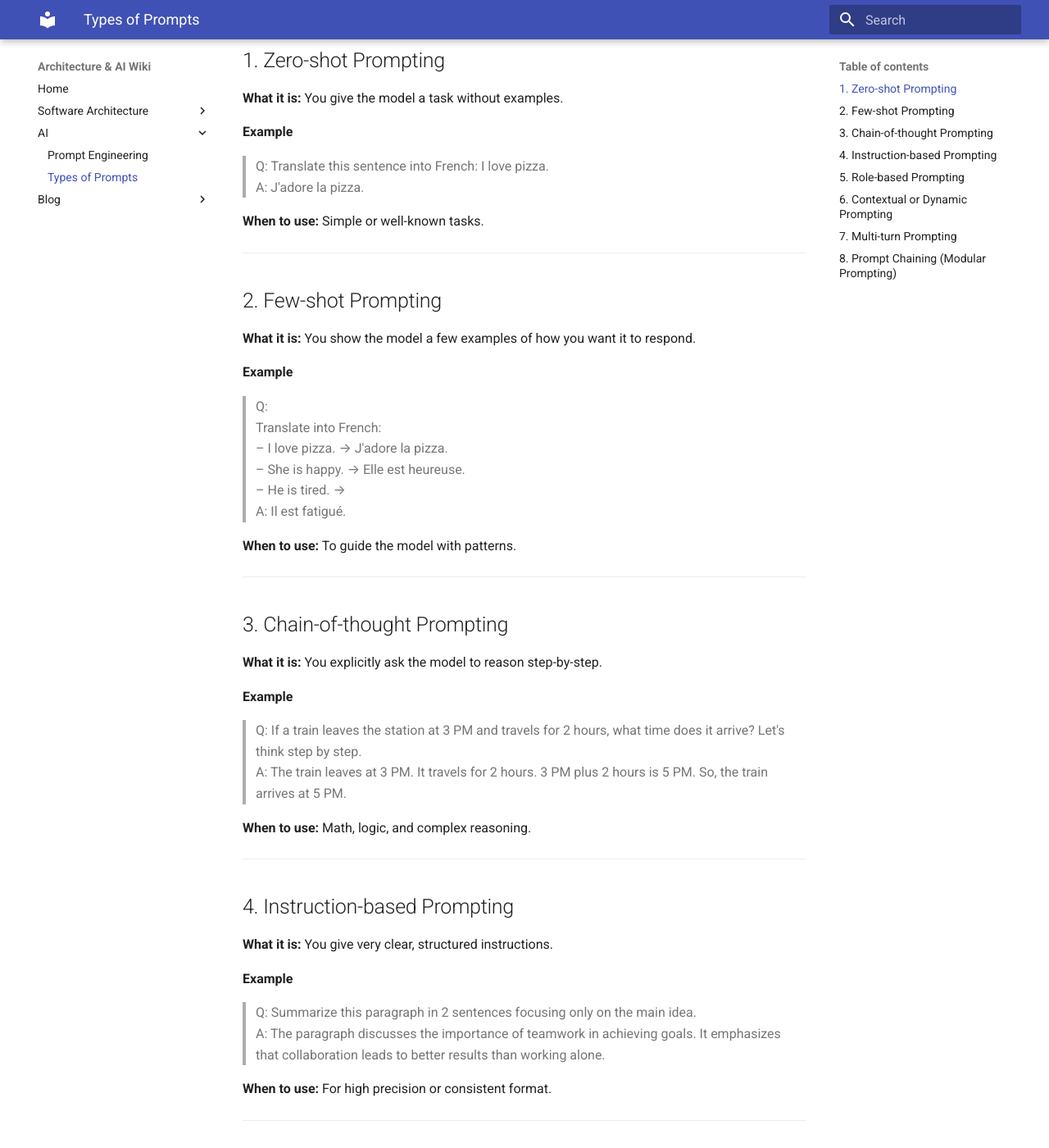
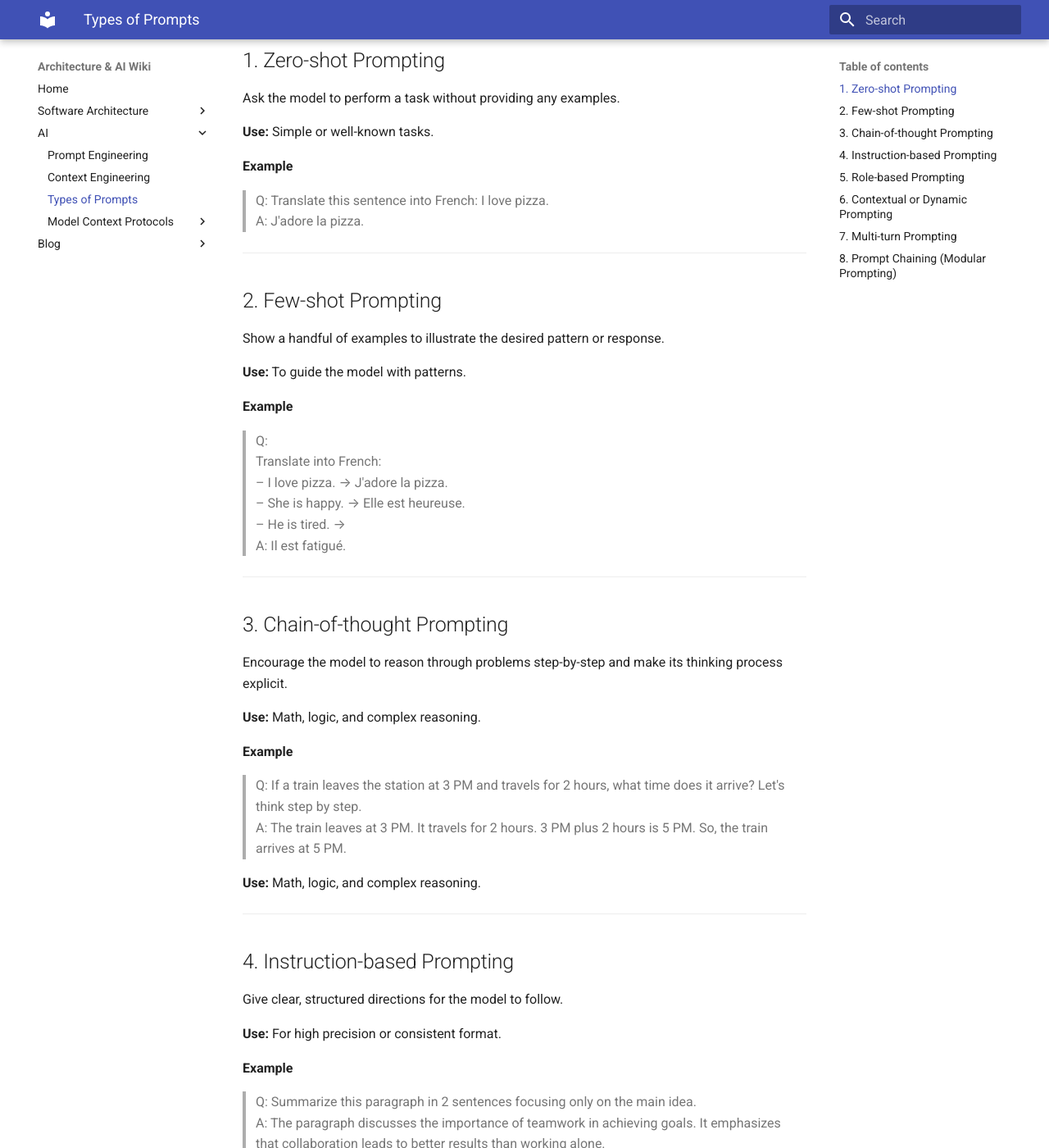
Before and after one commit to spa46/archai-wiki, an MkDocs documentation site: the page built from docs/ai/types-of-prompts.md, in a window 1280 px wide and 1400 px high, scrolled down 241 px. Shown: the whole window at 82% size. Built offline with MkDocs 1.6.1 and Material for MkDocs 9.7.7, drawn with Linux system fonts in a browser that asks for light colours; some of the changed text lies outside the part shown.

Commit message:
[Update Pages] Pages include: - context engineering - model context protocol

```diff
--- a/docs/ai/types-of-prompts.md
+++ b/docs/ai/types-of-prompts.md
@@ -5,18 +5,20 @@ This page describes common types of prompts used with AI language models. Each t
 ---
 
 ## 1. Zero-shot Prompting
-**What it is:** You give the model a task without examples.
+Ask the model to perform a task without providing any examples.
+
+**Use:** Simple or well-known tasks.
 
 **Example**
 > Q: Translate this sentence into French: I love pizza.
 > A: J'adore la pizza.
 
-**When to use:** Simple or well-known tasks.
-
 ---
 
 ## 2. Few-shot Prompting
-**What it is:** You show the model a few examples of how you want it to respond.
+Show a handful of examples to illustrate the desired pattern or response.
+
+**Use:** To guide the model with patterns.
 
 **Example**
 > Q:
@@ -26,51 +28,57 @@ This page describes common types of prompts used with AI language models. Each t
 > – He is tired. →
 > A: Il est fatigué.
 
-**When to use:** To guide the model with patterns.
-
 ---
 
 ## 3. Chain-of-thought Prompting
-**What it is:** You explicitly ask the model to reason step-by-step.
+Encourage the model to reason through problems step-by-step and make its thinking process explicit.
+
+**Use:** Math, logic, and complex reasoning.
 
 **Example**
 > Q: If a train leaves the station at 3 PM and travels for 2 hours, what time does it arrive? Let's think step by step.
 > A: The train leaves at 3 PM. It travels for 2 hours. 3 PM plus 2 hours is 5 PM. So, the train arrives at 5 PM.
 
-**When to use:** Math, logic, and complex reasoning.
+**Use:** Math, logic, and complex reasoning.
 
 ---
 
 ## 4. Instruction-based Prompting
-**What it is:** You give very clear, structured instructions.
+Give clear, structured directions for the model to follow.
+
+**Use:** For high precision or consistent format.
 
 **Example**
 > Q: Summarize this paragraph in 2 sentences focusing only on the main idea.
 > A: The paragraph discusses the importance of teamwork in achieving goals. It emphasizes that collaboration leads to better results than working alone.
 
-**When to use:** For high precision or consistent format.
+**Use:** For high precision or consistent format.
 
 ---
 
 ## 5. Role-based Prompting
-**What it is:** You assign a role or persona to the model.
+Assign a specific role or persona to shape the response style or expertise.
+
+**Use:** To match tone, expertise, or audience.
 
 **Example**
 > Q: You are a professional lawyer. Explain this legal term in simple language: "Habeas Corpus".
 > A: "Habeas Corpus" is a legal term that means a person has the right to be brought before a judge if they are being held in jail, to make sure their detention is lawful.
 
-**When to use:** To match tone, expertise, or audience.
+**Use:** To match tone, expertise, or audience.
 
 ---
 
 ## 6. Contextual or Dynamic Prompting
-**What it is:** You insert relevant background/context before the question.
+Provide relevant background information or context before asking the main question.
+
+**Use:** When the task depends heavily on prior information.
 
 **Example**
 > Q: In the context of European history during the 19th century, explain the causes of the French Revolution.
 > A: The French Revolution was caused by social inequality, economic hardship, and the influence of Enlightenment ideas, which led people to demand more rights and a fairer government.
 
-**When to use:** When the task depends heavily on prior information.
+**Use:** When the task depends heavily on prior information.
 
 ---
 
@@ -83,7 +91,7 @@ This page describes common types of prompts used with AI language models. Each t
 > Q: (Turn 2) I'm interested in Rome and Venice. What are the must-see attractions?
 > A: (Turn 2) In Rome, you should visit the Colosseum, the Vatican, and the Trevi Fountain. In Venice, don't miss St. Mark's Basilica, the Grand Canal, and a gondola ride.
 
-**When to use:** For dialogue, memory-based reasoning, tutoring, etc.
+**Use:** For dialogue, memory-based reasoning, tutoring, etc.
 
 ---
 
@@ -98,4 +106,4 @@ This page describes common types of prompts used with AI language models. Each t
 > - March 3, 2022: The conference was held.
 > - July 15, 2023: The next meeting is scheduled.
 
-**When to use:** For complex tasks like code generation, document parsing, etc.
+**Use:** For complex tasks like code generation, document parsing, etc.
--- a/mkdocs.yml
+++ b/mkdocs.yml
@@ -19,6 +19,11 @@ nav:
           - Layered: software-architecture/patterns/layered.md
   - AI:
       - Prompt Engineering: ai/prompt-engineering.md
+      - Context Engineering: ai/context-engineering.md
       - Types of Prompts: ai/types-of-prompts.md
+      - Model Context Protocols:
+          - Overview: ai/model-context-protocols/overview.md
+          - Use Cases: ai/model-context-protocols/use-cases.md
+          - Sample AI Application: ai/model-context-protocols/Sample AI-Application-with-MCP.md
   - Blog:
       - 2025-06-01: blog/2025-06-01-why-event-driven-architecture-scales.md
```
Also changed, not shown: docs/ai/context-engineering.md (added, +60 -0 lines), docs/ai/model-context-protocols/Sample AI-Application-with-MCP.md (added, +167 -0 lines), docs/ai/model-context-protocols/use-cases.md (added, +147 -0 lines), docs/ai/model-context-protocols/overview.md (added).
